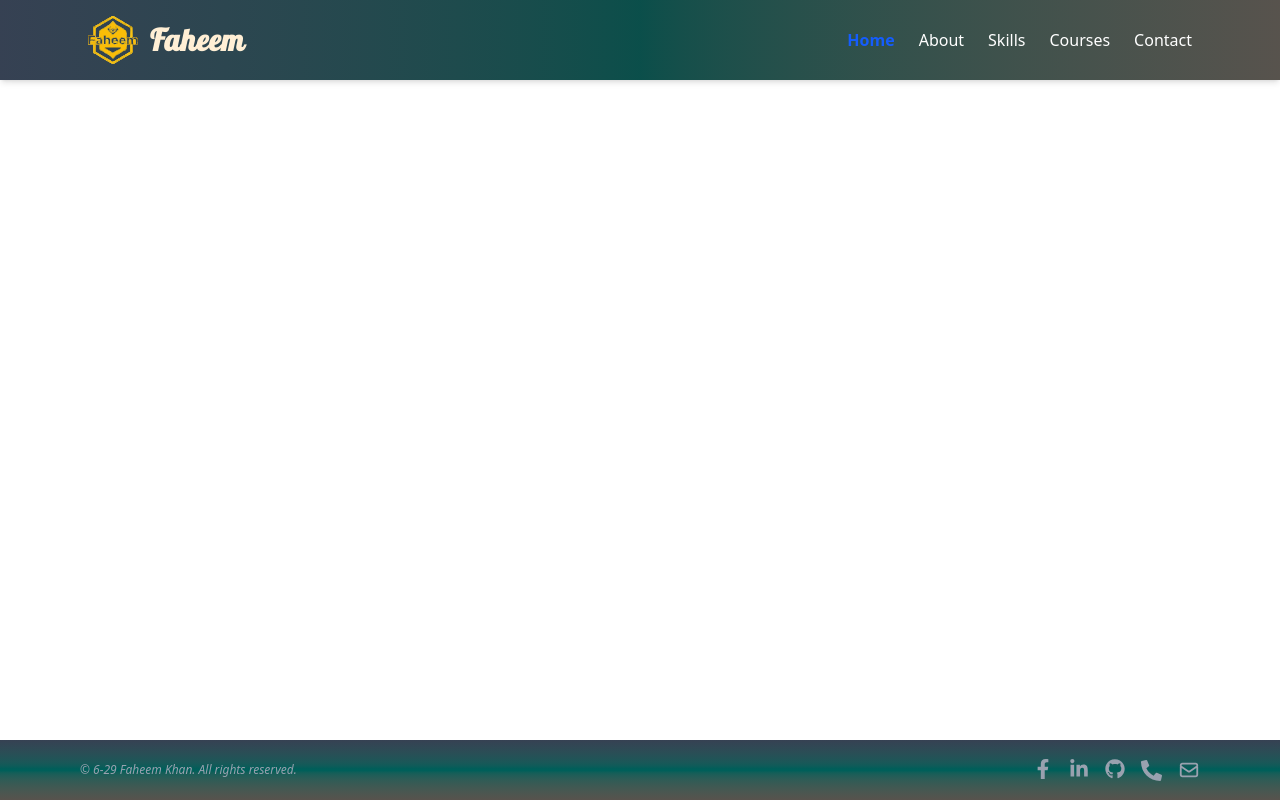
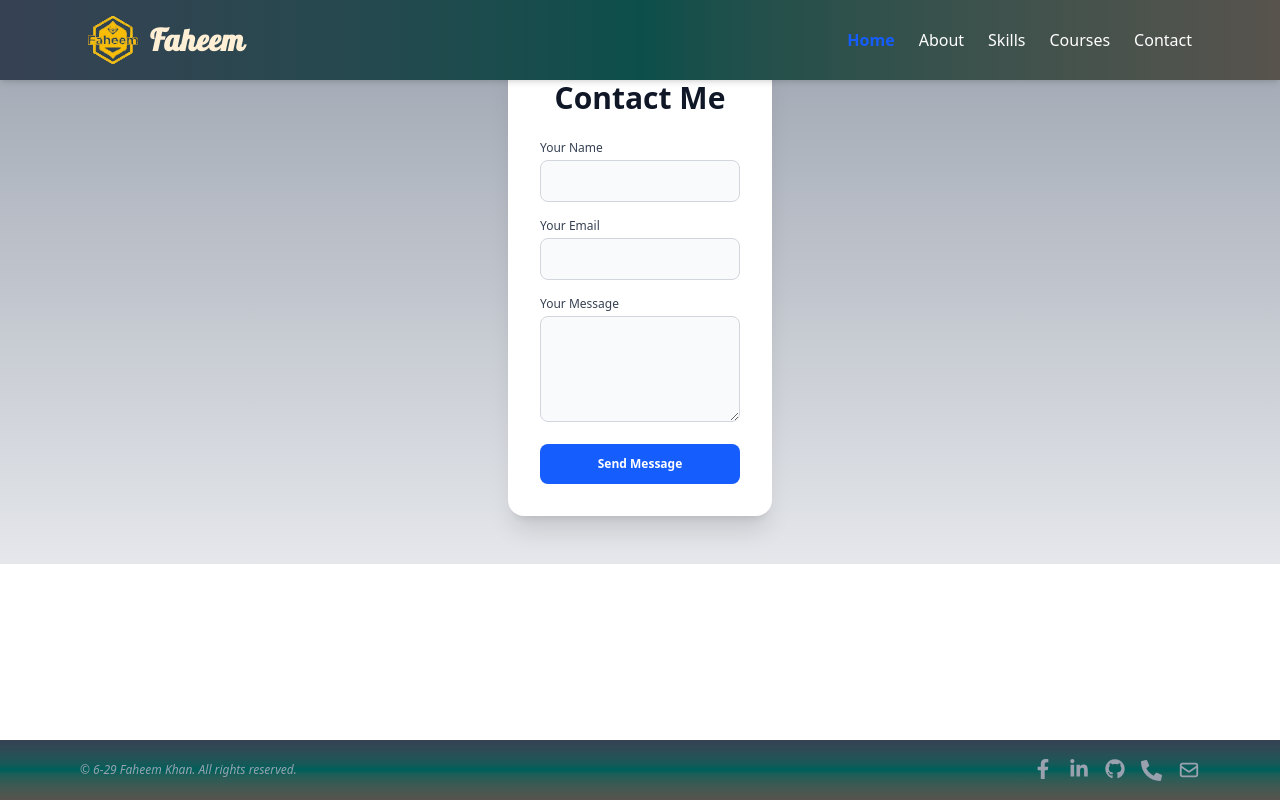
Before and after one commit to Faheemzai4/A1-My-Portfolio, a Next.js app: page /contact-app in a window 1280 px wide. Built offline with nearby package versions, Linux system fonts and the light colour scheme.

Commit message:
Trigger redeploy for updated SMTP env vars

```diff
--- a/src/app/actions/contact.ts
+++ b/src/app/actions/contact.ts
@@ -22,8 +22,7 @@ export async function sendContactEmail(formData: FormData) {
     const userData = emailLimitStore[email];
 
     if (now - userData.lastSent > oneDay) userData.count = 0;
-
-    if (userData.count >= 2) return { success: false, error: "You can only send 2 messages" };
+    if (userData.count >= 2) return { success: false, error: "You can only send 2 messages per day." };
 
     userData.count++;
     userData.lastSent = now;
@@ -31,11 +30,8 @@ export async function sendContactEmail(formData: FormData) {
     const transporter = nodemailer.createTransport({
       host: process.env.SMTP_HOST,
       port: Number(process.env.SMTP_PORT),
-      secure: true,
-      auth: {
-        user: process.env.SMTP_USER,
-        pass: process.env.SMTP_PASS,
-      },
+      secure: Number(process.env.SMTP_PORT) === 465,
+      auth: { user: process.env.SMTP_USER, pass: process.env.SMTP_PASS },
     });
 
     await transporter.sendMail({
@@ -47,8 +43,9 @@ export async function sendContactEmail(formData: FormData) {
     });
 
     return { success: true, error: "" };
-  } catch (err) {
-    console.error("Email error:", err instanceof Error ? err.message : err);
+  } catch (err: unknown) {
+    const message = err instanceof Error ? err.message : String(err);
+    console.error("Email error:", message);
     return { success: false, error: "Failed to send message." };
   }
 }
--- a/src/components/contact.tsx
+++ b/src/components/contact.tsx
@@ -1,42 +1,126 @@
 "use client";
 
 import { useState } from "react";
+import Reveal from "@/libs/reveal";
 import { sendContactEmail } from "@/app/actions/contact";
 
 export default function Contact() {
-  const [success, setSuccess] = useState(false);
-  const [error, setError] = useState("");
   const [loading, setLoading] = useState(false);
+  const [successMsg, setSuccessMsg] = useState("");
+  const [errorMsg, setErrorMsg] = useState("");
 
   async function handleSubmit(e: React.FormEvent<HTMLFormElement>) {
     e.preventDefault();
-    setSuccess(false);
-    setError("");
+
+    // reset messages
+    setSuccessMsg("");
+    setErrorMsg("");
     setLoading(true);
 
     const formData = new FormData(e.currentTarget);
-    const result = await sendContactEmail(formData);
 
-    setLoading(false);
-    if (result.success) {
-      setSuccess(true);
-      e.currentTarget.reset(); // clear form
-    } else {
-      setError(result.error);
+    try {
+      const res = await sendContactEmail(formData);
+      if (res.success) {
+        setSuccessMsg("✅ Thank you! Your message has been sent.");
+        e.currentTarget.reset();
+      } else {
+        setErrorMsg(`❌ ${res.error}`);
+      }
+    } catch {
+      setErrorMsg("❌ Failed to send message.");
+    } finally {
+      setLoading(false);
     }
   }
 
   return (
-    <form onSubmit={handleSubmit}>
-      <input name="name" placeholder="Your Name" required />
-      <input name="email" type="email" placeholder="Your Email" required />
-      <textarea name="message" placeholder="Your Message" required />
-      <button type="submit" disabled={loading}>
-        {loading ? "Sending..." : "Send Message"}
-      </button>
+    <section className="relative py-12 flex items-center justify-center bg-gradient-to-t from-[#e5e7eb] to-[#9ca3af]">
+      <div className="absolute inset-0 -z-10 bg-gradient-to-b from-stone-900 to-yellow-900" />
 
-      {success && <p className="text-green-600">✅ Message sent!</p>}
-      {error && <p className="text-red-600">❌ {error}</p>}
-    </form>
+      <Reveal animation="animate-fade-in-up">
+        {/* Updated max width to make contact card bigger */}
+        <div className="w-full max-w-4xl sm:max-w-2xl bg-white rounded-2xl shadow-xl p-12 sm:p-8">
+          <Reveal animation="animate-fade-in-up delay-100">
+            <h1 className="text-4xl sm:text-3xl font-bold text-center mb-6 text-gray-900">
+              Contact Me
+            </h1>
+          </Reveal>
+
+          <form onSubmit={handleSubmit} className="space-y-6 sm:space-y-4">
+            {/* Name */}
+            <Reveal animation="animate-fade-in-up delay-200">
+              <div>
+                <label htmlFor="name" className="block text-sm sm:text-xs font-medium mb-1 text-gray-700">
+                  Your Name
+                </label>
+                <input
+                  id="name"
+                  name="name"
+                  type="text"
+                  required
+                  className="w-full rounded-lg p-4 sm:p-3 bg-gray-50 border border-gray-300 focus:border-blue-500 focus:ring focus:ring-blue-500 focus:ring-opacity-50 text-sm sm:text-xs"
+                />
+              </div>
+            </Reveal>
+
+            {/* Email */}
+            <Reveal animation="animate-fade-in-up delay-300">
+              <div>
+                <label htmlFor="email" className="block text-sm sm:text-xs font-medium mb-1 text-gray-700">
+                  Your Email
+                </label>
+                <input
+                  id="email"
+                  name="email"
+                  type="email"
+                  required
+                  className="w-full rounded-lg p-4 sm:p-3 bg-gray-50 border border-gray-300 focus:border-blue-500 focus:ring focus:ring-blue-500 focus:ring-opacity-50 text-sm sm:text-xs"
+                />
+              </div>
+            </Reveal>
+
+            {/* Message */}
+            <Reveal animation="animate-fade-in-up delay-400">
+              <div>
+                <label htmlFor="message" className="block text-sm sm:text-xs font-medium mb-1 text-gray-700">
+                  Your Message
+                </label>
+                <textarea
+                  id="message"
+                  name="message"
+                  rows={5}
+                  required
+                  className="w-full rounded-lg p-4 sm:p-3 bg-gray-50 border border-gray-300 focus:border-blue-500 focus:ring focus:ring-blue-500 focus:ring-opacity-50 text-sm sm:text-xs"
+                />
+              </div>
+            </Reveal>
+
+            {/* Submit Button */}
+            <Reveal animation="animate-fade-in-up delay-500">
+              <button
+                type="submit"
+                disabled={loading}
+                className="w-full py-4 sm:py-3 rounded-lg bg-blue-600 hover:bg-blue-700 transition font-semibold text-white disabled:opacity-50 text-sm sm:text-xs"
+              >
+                {loading ? "Sending..." : "Send Message"}
+              </button>
+            </Reveal>
+          </form>
+
+          {/* Success / Error messages */}
+          {successMsg && (
+            <Reveal animation="animate-fade-in-up delay-600">
+              <p className="mt-4 text-green-600 font-semibold text-center text-sm sm:text-xs">{successMsg}</p>
+            </Reveal>
+          )}
+          {errorMsg && (
+            <Reveal animation="animate-fade-in-up delay-600">
+              <p className="mt-4 text-red-600 font-semibold text-center text-sm sm:text-xs">{errorMsg}</p>
+            </Reveal>
+          )}
+        </div>
+      </Reveal>
+    </section>
   );
 }
```
